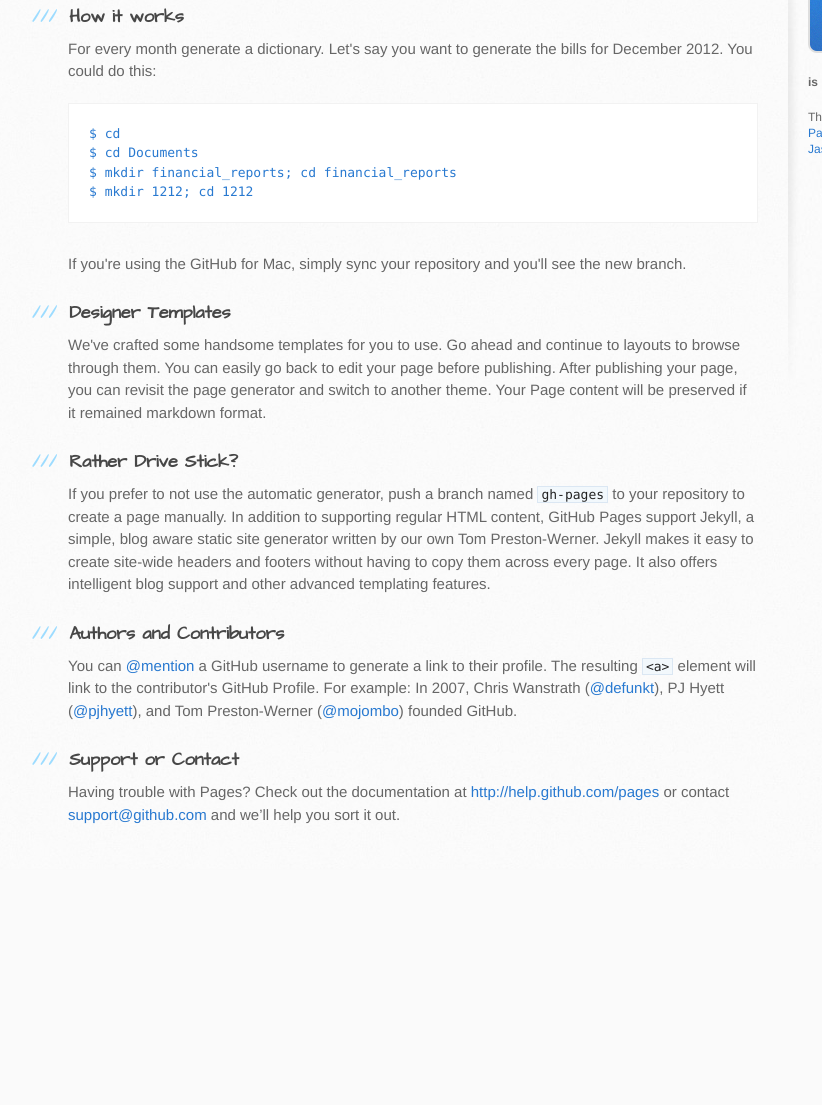
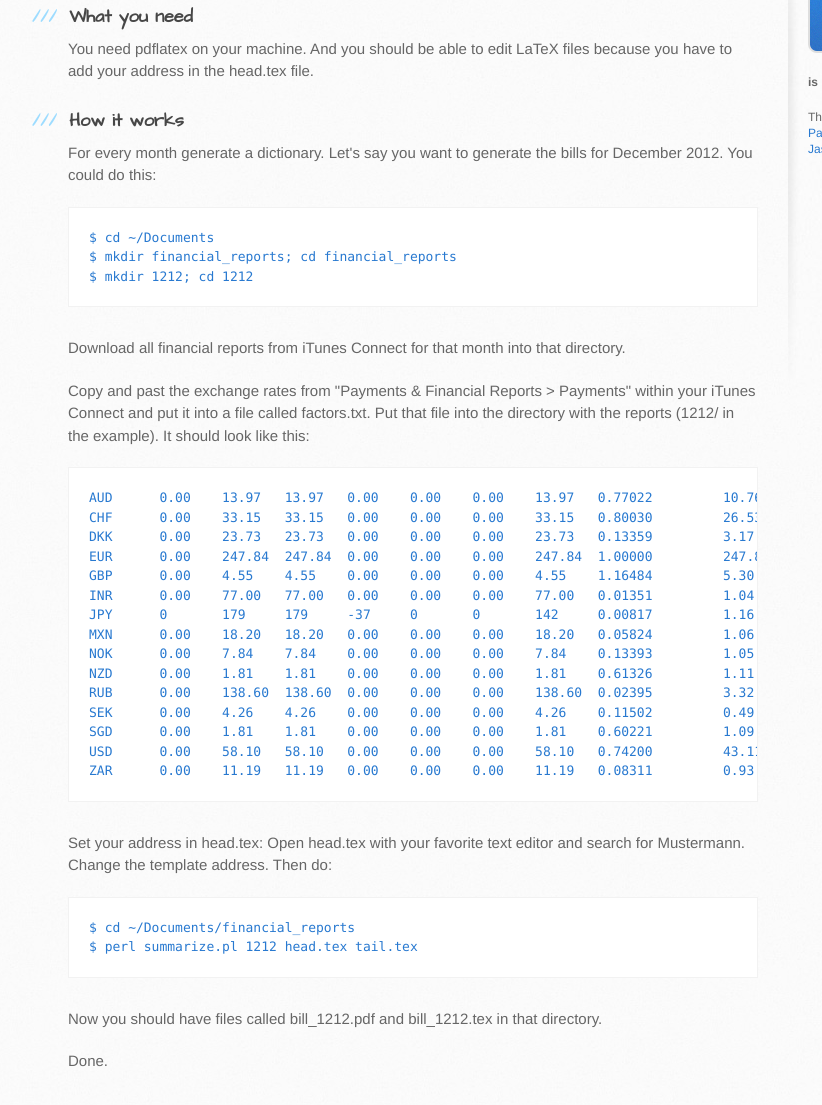
Before and after one commit to dasdom/CreateAppStoreBill, a plain HTML site: page index.html in a window 1280 px wide. Shown: the part 425-1530 px from the top of the page, without its empty margins (102-924 px from the left). Before the commit the page ends 1294 px from the top, so only its background shows below. Drawn offline with Linux system fonts and the light colour scheme.

```diff
--- a/index.html
+++ b/index.html
@@ -34,37 +34,50 @@
 <p>Apple generates financial reports in txt format. The German tax office wants to see the bills. This script helps to generate the bills from the financial reports.</p>
 
 <h3>
+<a name="what-you-need" class="anchor" href="#what-you-need"><span class="octicon octicon-link"></span></a>What you need</h3>
+
+<p>You need pdflatex on your machine. And you should be able to edit LaTeX files because you have to add your address in the head.tex file.</p>
+
+<h3>
 <a name="how-it-works" class="anchor" href="#how-it-works"><span class="octicon octicon-link"></span></a>How it works</h3>
 
 <p>For every month generate a dictionary. Let's say you want to generate the bills for December 2012. You could do this:</p>
 
-<pre><code>$ cd
-$ cd Documents
+<pre><code>$ cd ~/Documents
 $ mkdir financial_reports; cd financial_reports
 $ mkdir 1212; cd 1212
 </code></pre>
 
-<p>If you're using the GitHub for Mac, simply sync your repository and you'll see the new branch.</p>
+<p>Download all financial reports from iTunes Connect for that month into that directory.</p>
 
-<h3>
-<a name="designer-templates" class="anchor" href="#designer-templates"><span class="octicon octicon-link"></span></a>Designer Templates</h3>
+<p>Copy and past the exchange rates from "Payments &amp; Financial Reports &gt; Payments" within your iTunes Connect and put it into a file called factors.txt. Put that file into the directory with the reports (1212/ in the example). It should look like this:</p>
 
-<p>We've crafted some handsome templates for you to use. Go ahead and continue to layouts to browse through them. You can easily go back to edit your page before publishing. After publishing your page, you can revisit the page generator and switch to another theme. Your Page content will be preserved if it remained markdown format.</p>
+<pre><code>AUD      0.00    13.97   13.97   0.00    0.00    0.00    13.97   0.77022         10.76  EUR
+CHF      0.00    33.15   33.15   0.00    0.00    0.00    33.15   0.80030         26.53  EUR
+DKK      0.00    23.73   23.73   0.00    0.00    0.00    23.73   0.13359         3.17   EUR
+EUR      0.00    247.84  247.84  0.00    0.00    0.00    247.84  1.00000         247.84 EUR
+GBP      0.00    4.55    4.55    0.00    0.00    0.00    4.55    1.16484         5.30   EUR
+INR      0.00    77.00   77.00   0.00    0.00    0.00    77.00   0.01351         1.04   EUR
+JPY      0       179     179     -37     0       0       142     0.00817         1.16   EUR
+MXN      0.00    18.20   18.20   0.00    0.00    0.00    18.20   0.05824         1.06   EUR
+NOK      0.00    7.84    7.84    0.00    0.00    0.00    7.84    0.13393         1.05   EUR
+NZD      0.00    1.81    1.81    0.00    0.00    0.00    1.81    0.61326         1.11   EUR
+RUB      0.00    138.60  138.60  0.00    0.00    0.00    138.60  0.02395         3.32   EUR
+SEK      0.00    4.26    4.26    0.00    0.00    0.00    4.26    0.11502         0.49   EUR
+SGD      0.00    1.81    1.81    0.00    0.00    0.00    1.81    0.60221         1.09   EUR
+USD      0.00    58.10   58.10   0.00    0.00    0.00    58.10   0.74200         43.11  EUR
+ZAR      0.00    11.19   11.19   0.00    0.00    0.00    11.19   0.08311         0.93   EUR
+</code></pre>
 
-<h3>
-<a name="rather-drive-stick" class="anchor" href="#rather-drive-stick"><span class="octicon octicon-link"></span></a>Rather Drive Stick?</h3>
+<p>Set your address in head.tex: Open head.tex with your favorite text editor and search for Mustermann. Change the template address. Then do:</p>
 
-<p>If you prefer to not use the automatic generator, push a branch named <code>gh-pages</code> to your repository to create a page manually. In addition to supporting regular HTML content, GitHub Pages support Jekyll, a simple, blog aware static site generator written by our own Tom Preston-Werner. Jekyll makes it easy to create site-wide headers and footers without having to copy them across every page. It also offers intelligent blog support and other advanced templating features.</p>
+<pre><code>$ cd ~/Documents/financial_reports
+$ perl summarize.pl 1212 head.tex tail.tex
+</code></pre>
 
-<h3>
-<a name="authors-and-contributors" class="anchor" href="#authors-and-contributors"><span class="octicon octicon-link"></span></a>Authors and Contributors</h3>
+<p>Now you should have files called bill_1212.pdf and bill_1212.tex in that directory. </p>
 
-<p>You can <a href="https://github.com/blog/821" class="user-mention">@mention</a> a GitHub username to generate a link to their profile. The resulting <code>&lt;a&gt;</code> element will link to the contributor's GitHub Profile. For example: In 2007, Chris Wanstrath (<a href="https://github.com/defunkt" class="user-mention">@defunkt</a>), PJ Hyett (<a href="https://github.com/pjhyett" class="user-mention">@pjhyett</a>), and Tom Preston-Werner (<a href="https://github.com/mojombo" class="user-mention">@mojombo</a>) founded GitHub.</p>
-
-<h3>
-<a name="support-or-contact" class="anchor" href="#support-or-contact"><span class="octicon octicon-link"></span></a>Support or Contact</h3>
-
-<p>Having trouble with Pages? Check out the documentation at <a href="http://help.github.com/pages">http://help.github.com/pages</a> or contact <a href="mailto:support@github.com">support@github.com</a> and we’ll help you sort it out.</p>
+<p>Done.</p>
         </section>
 
         <aside id="sidebar">
```
Also changed, not shown: params.json (+1 -1 lines).
